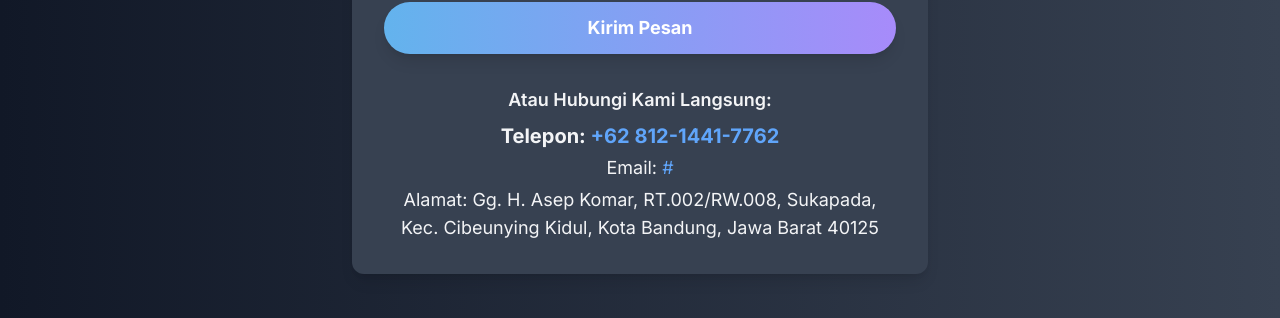
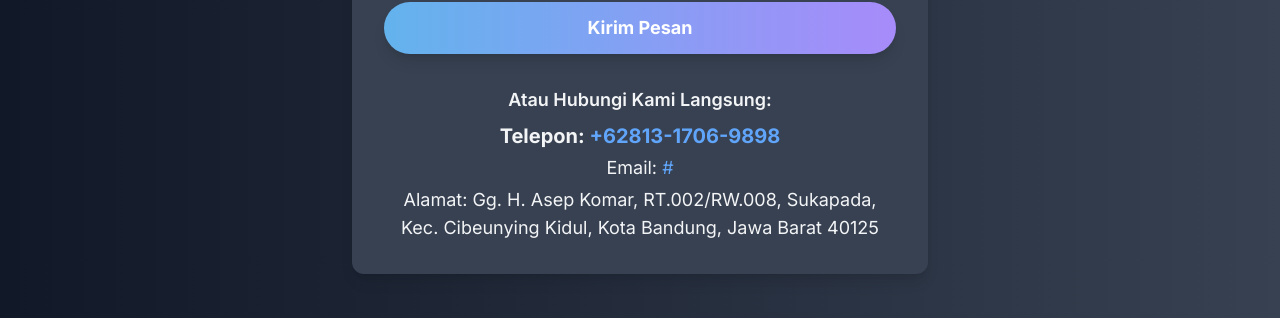
Before and after one commit to x-qmo/x-qmo.github.io, a Jekyll site: the page built from _landing_pages/konveksi-bandung-asli.md, in a window 1280 px wide and 900 px high, scrolled down 2706 px. Shown: the part 334-652 px from the top of the window. Built offline with Jekyll 4.4.1, drawn with Linux system fonts in a browser that asks for light colours; nearby versions of some CDN libraries.

Commit message:
Update kosongkon.html

```diff
--- a/_layouts/kosongkon.html
+++ b/_layouts/kosongkon.html
@@ -46,6 +46,7 @@
             box-shadow: 0 10px 20px rgba(0, 0, 0, 0.3);
         }
     </style>
+
 </head>
 <body class="antialiased">
 
@@ -211,7 +212,7 @@
                 </form>
                 <div class="mt-8 text-center">
                     <p class="text-lg font-semibold">Atau Hubungi Kami Langsung:</p>
-                    <p class="text-xl font-bold mt-2">Telepon: <a href="tel:+62812-1441-7762" class="text-blue-400 hover:underline">+62 812-1441-7762</a></p>
+                    <p class="text-xl font-bold mt-2">Telepon: <a href="tel:+62813-1706-9898" class="text-blue-400 hover:underline">+62813-1706-9898</a></p>
                     <p class="text-lg mt-1">Email: <a href="#" class="text-blue-400 hover:underline">#</a></p>
                     <p class="text-lg mt-1">Alamat: Gg. H. Asep Komar, RT.002/RW.008, Sukapada, Kec. Cibeunying Kidul, Kota Bandung, Jawa Barat 40125</p>
                 </div>
```
